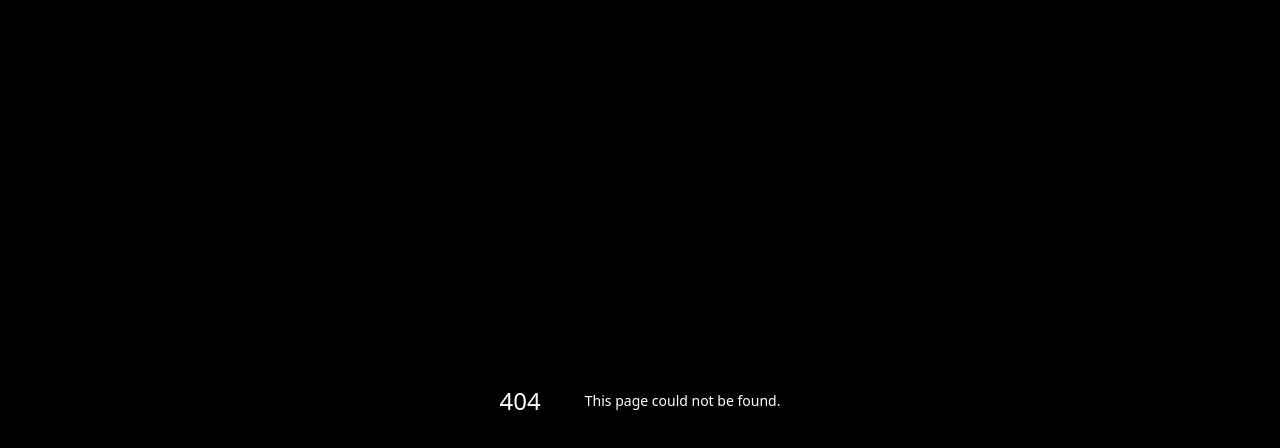
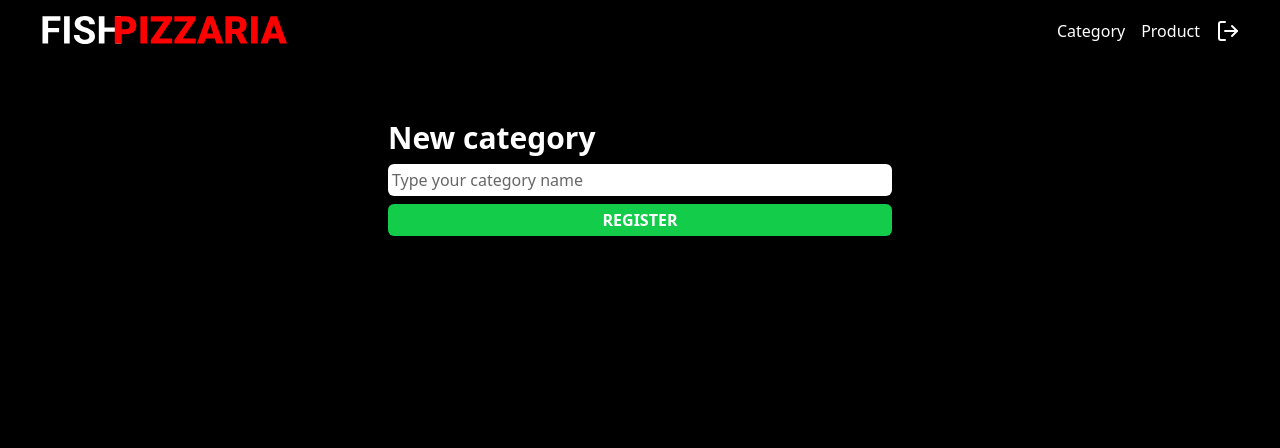
Before and after one commit to EmanuelBacalhau/fishPizzaria-web, a Next.js app: page /category in a window 1280 px wide. Before the commit this address had no page. Shown: the top 448 px of the page. Built offline with nearby package versions, Linux system fonts and the light colour scheme.

Commit message:
feat: Adding category page

```diff
--- a/src/components/Header/index.tsx
+++ b/src/components/Header/index.tsx
@@ -19,10 +19,10 @@ export function Header() {
 
         <nav className="flex items-center space-x-4">
           <Link className="duration-500 hover:text-gray-400" href={'/category'}>
-            Categorias
+            Category
           </Link>
           <Link className="duration-500 hover:text-gray-400" href={'/product'}>
-            Cardapio
+            Product
           </Link>
           <button onClick={signOut} className="duration-700 hover:scale-110">
             <FiLogOut color="white" size={24} />
--- a/src/components/ui/Button/index.tsx
+++ b/src/components/ui/Button/index.tsx
@@ -5,16 +5,17 @@ import { FaSpinner } from 'react-icons/fa'
 interface ButtonProps extends ButtonHTMLAttributes<HTMLButtonElement> {
   children: ReactNode
   loading: boolean
+  bgColor: 'bg-dark-red' | 'bg-dark-green'
 }
 
-export function Button({ children, loading, ...rest }: ButtonProps) {
+export function Button({ children, loading, bgColor, ...rest }: ButtonProps) {
   return (
     <button
       disabled={loading}
       className={
         !loading
-          ? 'flex items-center justify-center rounded-md bg-red-dark p-1 font-semibold'
-          : 'flex cursor-not-allowed items-center justify-center rounded-md bg-red-dark p-1'
+          ? `flex items-center justify-center rounded-md ${bgColor} p-1 font-semibold`
+          : `flex cursor-not-allowed items-center justify-center rounded-md ${bgColor} p-1`
       }
       {...rest}
     >
--- a/src/components/ui/Input/index.tsx
+++ b/src/components/ui/Input/index.tsx
@@ -5,7 +5,7 @@ type InputProps = InputHTMLAttributes<HTMLInputElement>
 export function Input({ ...rest }: InputProps) {
   return (
     <input
-      className="rounded-md border-0 p-1 text-black outline-none placeholder:text-black/50"
+      className="rounded-md border-0 p-1 text-black outline-none placeholder:text-black/60"
       {...rest}
     />
   )
--- /dev/null
+++ b/src/pages/category/index.tsx
@@ -0,0 +1,27 @@
+import Head from 'next/head'
+
+import { Header } from '@/components/Header'
+import { Button } from '@/components/ui/Button'
+import { Input } from '@/components/ui/Input'
+
+export default function Category() {
+  return (
+    <>
+      <Head>
+        <title>FishPizzaria - Categories</title>
+      </Head>
+      <main className="space-y-10">
+        <Header />
+        <div className="m-auto flex max-w-[720px] flex-col items-center justify-center">
+          <form className="flex w-[70%] flex-col space-y-2">
+            <h1 className="text-3xl font-semibold">New category</h1>
+            <Input type="text" placeholder="Type your category name" required />
+            <Button bgColor={'bg-dark-green'} type="submit" loading={false}>
+              REGISTER
+            </Button>
+          </form>
+        </div>
+      </main>
+    </>
+  )
+}
--- a/src/pages/index.tsx
+++ b/src/pages/index.tsx
@@ -70,7 +70,7 @@ export default function Home() {
                 placeholder="Password"
                 required
               />
-              <Button type="submit" loading={loading}>
+              <Button bgColor="bg-dark-red" type="submit" loading={loading}>
                 ACCESS
               </Button>
             </form>
--- a/src/pages/register/index.tsx
+++ b/src/pages/register/index.tsx
@@ -84,7 +84,7 @@ export default function Register() {
                 placeholder="Password"
                 required
               />
-              <Button type="submit" loading={loading}>
+              <Button bgColor="bg-dark-red" type="submit" loading={loading}>
                 REGISTER
               </Button>
             </form>
--- a/tailwind.config.js
+++ b/tailwind.config.js
@@ -8,7 +8,8 @@ module.exports = {
   theme: {
     extend: {
       backgroundColor: {
-        'red-dark': '#FF0000',
+        'dark-red': '#FF0000',
+        'dark-green': '#13cd4a',
       },
     },
   },
```
